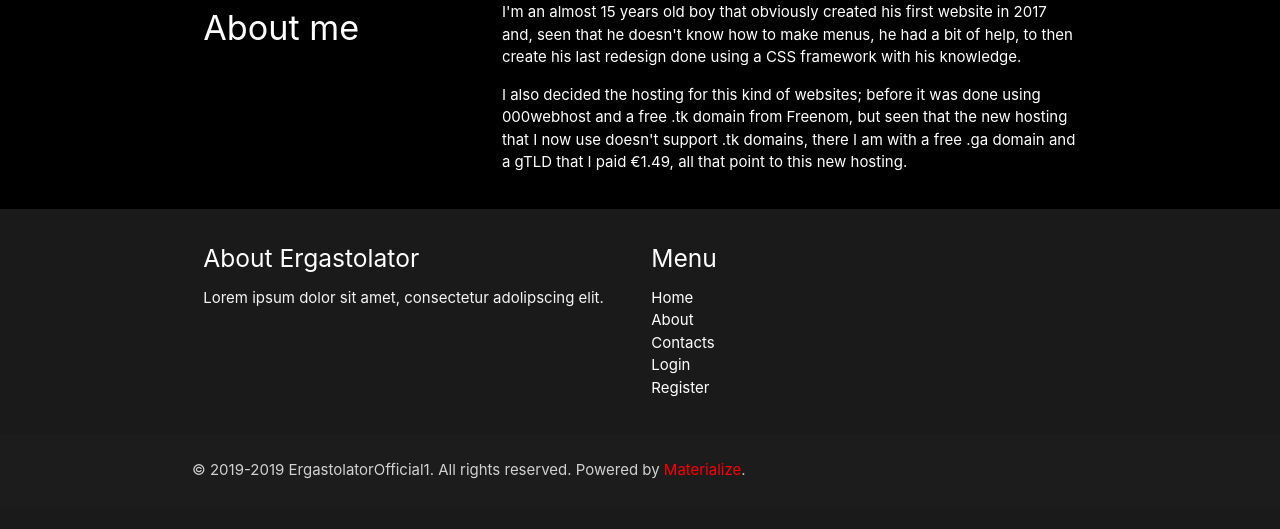
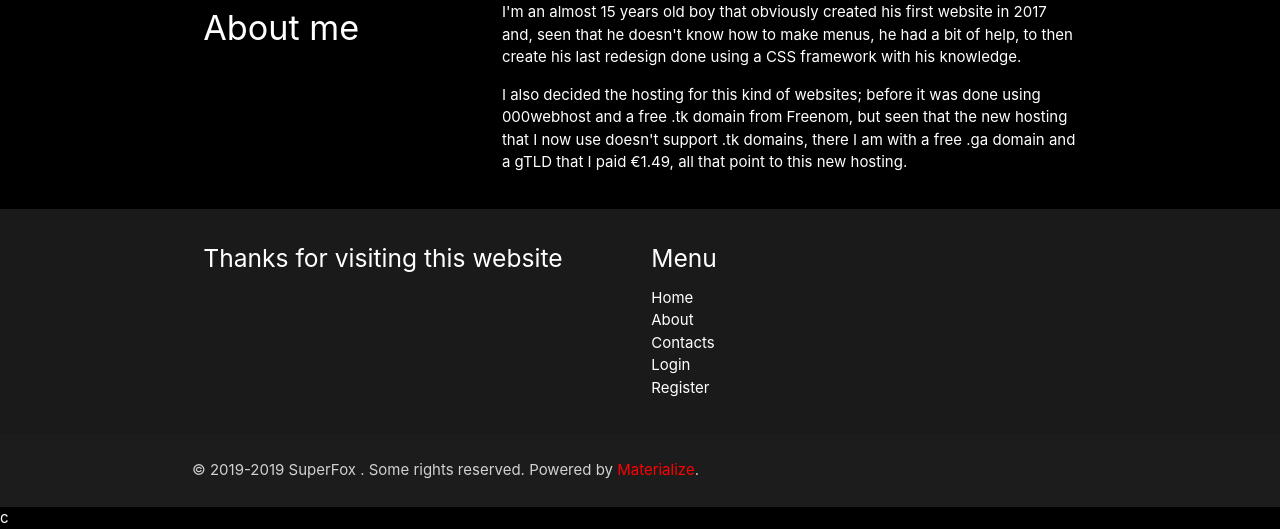
Before and after one commit to the-poor-gamer-124/EWRv20, a PHP site: page /about in a window 1280 px wide. Shown: the part 578-1107 px from the top of the page. Before the commit the page ends 1057 px from the top, so only its background shows below. Run offline with PHP 8.4, Linux system fonts and the light colour scheme.

Commit message:
Update 1 not done

```diff
--- a/about.php
+++ b/about.php
@@ -8,7 +8,7 @@
 		<title>About &mdash; Ergastolator Website Redesign v20</title>
 		<meta name="description" content="" />
 		<meta name="keywords" content="" />
-		<meta name="author" content="ErgastolatorOfficial 1" />
+		<meta name="author" content="SuperFox" />
 		<meta property="og:title" content="About" />
 		<meta property="og:description" content="" />
 		<meta property="og:type" content="website" />
@@ -17,8 +17,8 @@
 		<meta property="og:image:type" content="image/jpeg" />
 		<meta property="og:image:width" content="512" />
 		<meta property="og:image:height" content="512" />
-		<meta property="og:site_name" content="Ergastolator Website Redesign v20" />
-		<meta property="og:url" content="https://ergastolator.website" />
+		<meta property="og:site_name" content="SuperFox" />
+		<meta property="og:url" content="https://superfox.cf" />
 		<meta name="viewport" content="width=device-width, minimum-scale=1, initial-scale=1, maximum-scale=1" />
 		<link rel="stylesheet" href="https://fonts.googleapis.com/icon?family=Material+Icons" />
 		<link rel="stylesheet" href="css/materialize.min.css" />
@@ -117,8 +117,7 @@
 			<div class="container">
 				<div class="row">
 					<div class="col l6 s12">
-						<h5 class="white-text">About Ergastolator</h5>
-						<p class="grey-text text-lighten-4">Lorem ipsum dolor sit amet, consectetur adolipscing elit.</p>
+						<h5 class="white-text">Thanks for visiting this website</h5>
 					</div>
 					<div class="col l3 s12">
 						<h5 class="white-text">Menu</h5>
@@ -153,7 +152,7 @@
 			</div>
 			<div class="footer-copyright">
 				<div class="container">
-					<p>&copy; 2019-<?php echo date("Y"); ?> ErgastolatorOfficial1. All rights reserved. Powered by <a href="https://materializecss.com" target="_blank">Materialize</a>.</p>
+					<p>&copy; 2019-<?php echo date("Y"); ?> SuperFox . Some rights reserved. Powered by <a href="https://materializecss.com" target="_blank">Materialize</a>.</p>
 				</div>
 			</div>
 		</footer>
@@ -161,4 +160,4 @@
 		<script src="js/materialize.min.js"></script>
 		<script src="js/custom.js"></script>
 	</body>
-</html>
+</html>c
```
